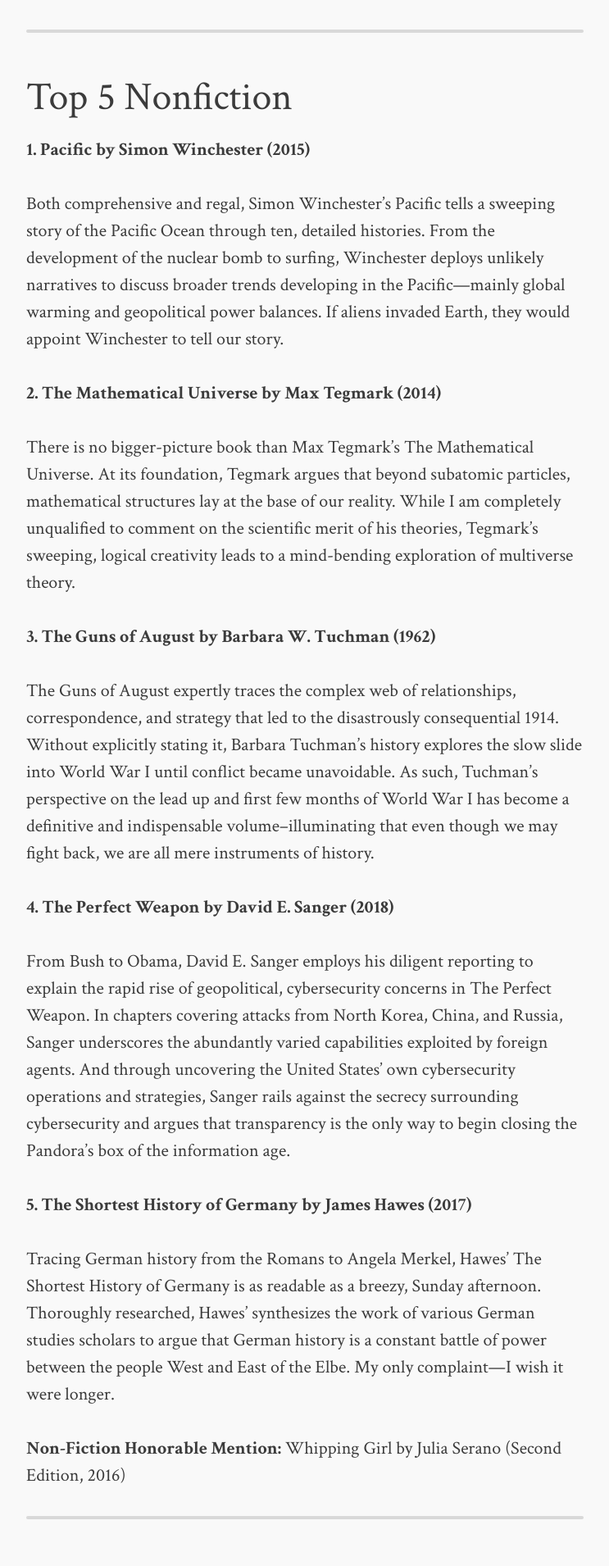
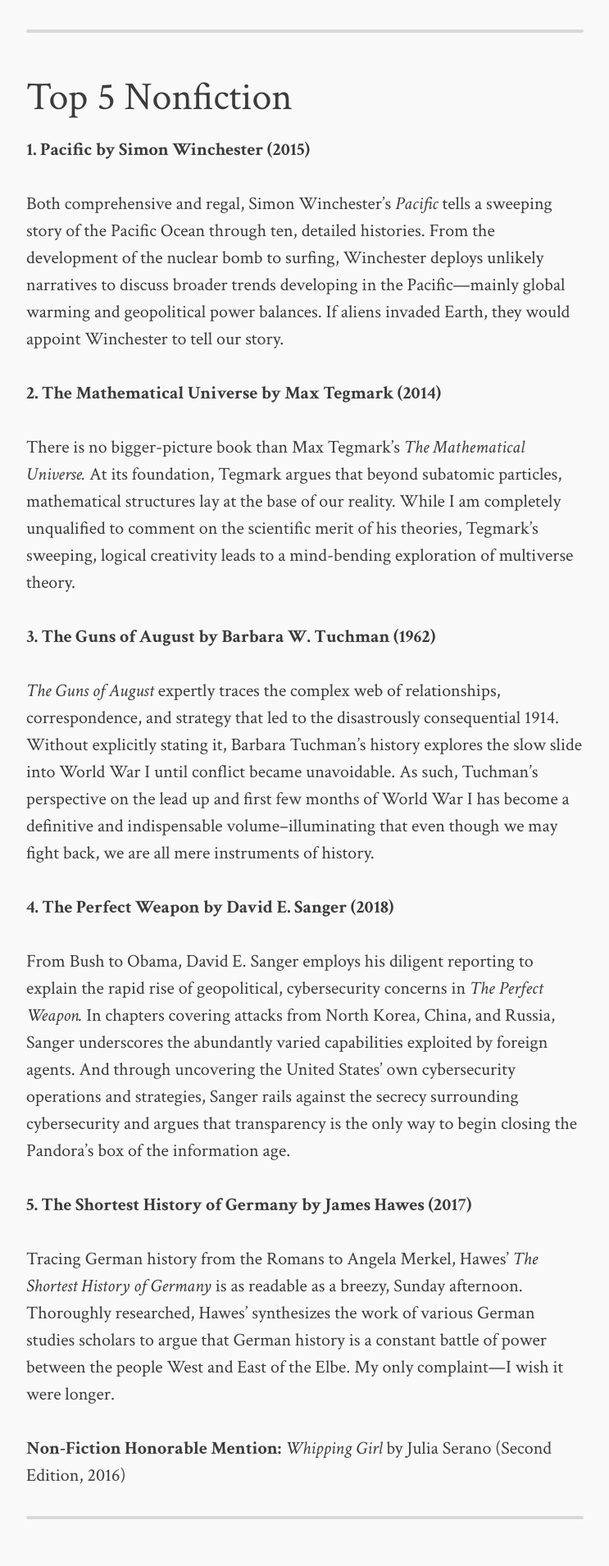
Before and after one commit to kbeadl/blog, a Jekyll site: the page built from _posts/2021-01-15-books.md, in a window 1280 px wide. Shown: the part 776-2686 px from the top of the page at 82% size, without its empty margins (268-1011 px from the left). Built offline with Jekyll 4.4.1, drawn with Linux system fonts in a browser that asks for light colours; comment, search, counter and statistics services are not loaded.

Commit message:
Update _normalize.scss

```diff
--- a/_sass/_normalize.scss
+++ b/_sass/_normalize.scss
@@ -1,5 +1,5 @@
 html,body,div,span,applet,object,iframe,h1,h2,h3,h4,h5,h6,p,blockquote,pre,
-a,abbr,acronym,address,big,cite,code,del,dfn,em,img,ins,kbd,q,s,samp,
+a,abbr,acronym,address,big,cite,code,del,dfn,img,ins,kbd,q,s,samp,
 small,strike,strong,sub,sup,tt,var,b,u,i,center,dl,dt,dd,ol,ul,li,fieldset,
 form,label,legend,table,caption,tbody,tfoot,thead,tr,th,td,article,aside,
 canvas,details,figcaption,figure,footer,header,hgroup,menu,nav,section,
```
